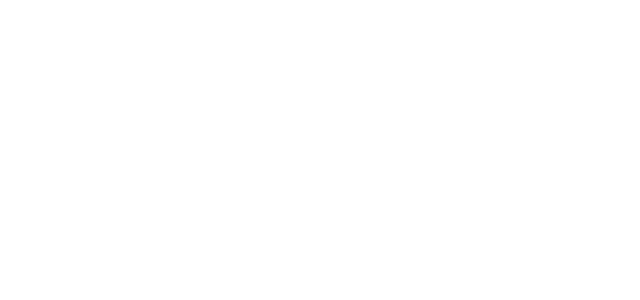
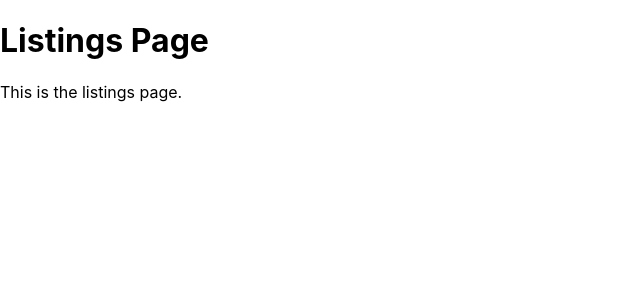
Before and after one commit to NicholasTheisen/RentBud, a React (Create React App) app in the folder frontend/rentbud/: page /listings in a window 1280 px wide. Before the commit this address had no page. Shown: the top 300 px of the page, without its empty margins (0-640 px from the left). Built offline with nearby package versions, Linux system fonts and the light colour scheme.

Commit message:
created contact and listings routes

```diff
--- a/frontend/rentbud/src/App.js
+++ b/frontend/rentbud/src/App.js
@@ -2,6 +2,8 @@
 import { BrowserRouter as Router, Routes, Route } from 'react-router-dom';
 import HomePage from './routes/index';
 import About from './routes/About';
+import Contact from './routes/Contact';
+import Listings from './routes/Listings';
 
 function App() {
   return (
@@ -11,6 +13,8 @@
           <Routes>
             <Route path="/" element={<HomePage />} />
             <Route path="/about" element={<About />} />
+            <Route path="/contact" element={<Contact />} />
+            <Route path="/listings" element={<Listings />} />
           </Routes>
         </header>
       </div>
--- a/frontend/rentbud/src/components/Navbar.jsx
+++ b/frontend/rentbud/src/components/Navbar.jsx
@@ -11,8 +11,8 @@
       <div className="Navbar-links">
         <button onClick={() => navigate('/')}>Home</button>
         <button onClick={() => navigate('/about')}>About</button>
-        <button>Contact</button>
-        <button>Listings</button>
+        <button onClick={() => navigate('/contact')}>Contact</button>
+        <button onClick={() => navigate('/listings')}>Listings</button>
         <button>Register</button>
         <button>Login</button>
       </div>
--- /dev/null
+++ b/frontend/rentbud/src/routes/Contact.jsx
@@ -0,0 +1,12 @@
+import React from 'react';
+
+function Contact() {
+  return (
+    <div>
+      <h1>Contact Page</h1>
+      <p>This is the contact page.</p>
+    </div>
+  );
+}
+
+export default Contact;
--- /dev/null
+++ b/frontend/rentbud/src/routes/Listings.jsx
@@ -0,0 +1,12 @@
+import React from 'react';
+
+function Listings() {
+  return (
+    <div>
+      <h1>Listings Page</h1>
+      <p>This is the listings page.</p>
+    </div>
+  );
+}
+
+export default Listings;
```
Also changed, not shown: frontend/rentbud/src/routes/About.jsx (renamed from frontend/rentbud/src/routes/About.js), frontend/rentbud/src/routes/index.jsx (renamed from frontend/rentbud/src/routes/index.js).
